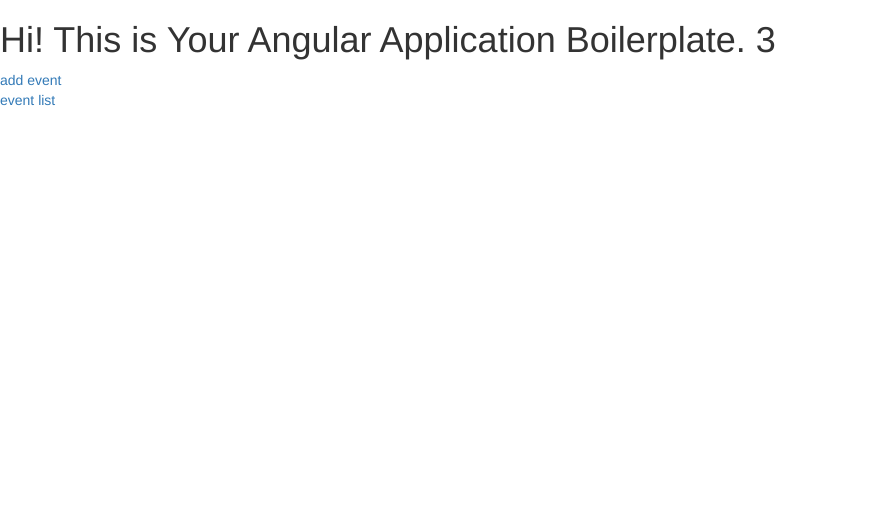
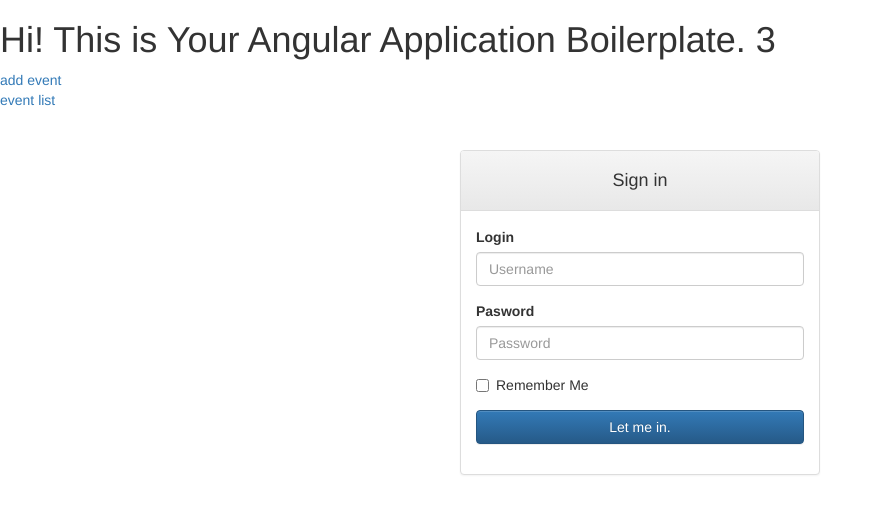
Before and after one commit to AngularJSDublin/starkeventsapp, a website: page index.html at #/login in a window 1280 px wide. Shown: the whole page, without its empty margins (0-883 px from the left). Drawn offline with Linux system fonts and the light colour scheme.

Commit message:
first commit for auth

```diff
--- a/app/app.js
+++ b/app/app.js
@@ -6,7 +6,8 @@
 		'eventsApp.backend',
 		'eventsApp.directives',
 		'eventsApp.controllers',
-		'eventsApp.addEvent'
+		'eventsApp.addEvent',
+		'eventsApp.auth'
 	]);
 
 	angular
@@ -21,6 +22,9 @@
        // $locationProvider.html5Mode(true);
 
 		$routeProvider
+		  .when('/login', {
+		  	templateUrl: 'app/components/login/login.template.html'
+		  })
 		  .when('/add-event', {
 		  	templateUrl: 'app/components/add-event/add-event.html',
 		  	controller: 'addEventController'
--- /dev/null
+++ b/app/components/auth/auth.service.js
@@ -0,0 +1,3 @@
+/**
+ * Created by Sergey on 20-Jun-15.
+ */
--- /dev/null
+++ b/app/components/auth/init.js
@@ -0,0 +1 @@
+angular.module('eventsApp.auth', []);
--- /dev/null
+++ b/app/components/auth/login.directive.js
@@ -0,0 +1,26 @@
+/**
+ * Created by Sergey on 20-Jun-15.
+ */
+(function() {
+    angular
+        .module('eventsApp.auth')
+            .directive('login', function() {
+                return {
+                    restrict: 'E' ,
+                    templateUrl: 'app/components/auth/login.template.html' ,
+                    controller: LoginController,
+                    controllerAs: 'vm'
+                };
+            });
+
+    LoginController.$inject = ['$scope'];
+    function LoginController($scope) {
+        var vm = this;
+        vm.onSubmit = OnSubmit;
+
+        function OnSubmit () {
+            console.log('Submit', vm);
+        }
+
+    }
+})();
--- /dev/null
+++ b/app/components/auth/login.template.html
@@ -0,0 +1,39 @@
+<div class="container">
+    <div class="row">
+        <div class="col-lg-4 col-lg-offset-4 col-md-4 col-md-offset-4 col-sm-6 col-sm-offset-3 col-xs-8 col-xs-offset-2">
+            <div class="panel panel-default">
+                <div class="panel-heading text-center">
+                    <h4>Sign in</h4>
+                </div>
+                <div class="panel-body">
+                    <div class="row">
+                        <div class="col-xs-12">
+                        </div>
+                    </div>
+                    <div class="row">
+                        <div class="col-xs-12">
+                            <form role="form" method="post" ng-submit="vm.onSubmit()">
+                                <div class="form-group">
+                                    <label for="inputLogin" class="control-label">Login</label>
+                                    <input id="inputLogin" type="text" name="user" placeholder="Username" required="required" value="" class="form-control" ng-model="vm.login"/>
+                                </div>
+                                <div class="form-group">
+                                    <label for="inputPassword">Pasword</label>
+                                    <input id="inputPassword" type="password" name="password" placeholder="Password" required="required" class="form-control" ng-model="vm.password"/>
+                                </div>
+                                <div class="form-group">
+                                    <div class="checkbox">
+                                        <label><input type="checkbox" ng-model="vm.remember"> Remember Me</label>
+                                    </div>
+                                </div>
+                                <div class="form-group">
+                                    <button type="submit" class="btn btn-primary btn-block btn-large">Let me in.</button>
+                                </div>
+                            </form>
+                        </div>
+                    </div>
+                </div>
+            </div>
+        </div>
+    </div>
+</div>
--- a/app/components/backend/category.factory.js
+++ b/app/components/backend/category.factory.js
@@ -72,7 +72,7 @@
             var url = 'https://starkeventsdb.firebaseio.com/categories/' + id + '.json';
             name = '"' + name + '"';
 
-            $http
+            return $http
                 .put(url, name)
                 .then(editComplete)
                 .catch(editFailed);
--- /dev/null
+++ b/app/components/login/login.template.html
@@ -0,0 +1,3 @@
+<br/>
+<br/>
+<login></login>
--- a/index.html
+++ b/index.html
@@ -48,6 +48,9 @@
 
         <script src="app/components/eventdetails/event-details-controller.js"></script>
 
+        <script src="app/components/auth/init.js"></script>
+        <script src="app/components/auth/login.directive.js"></script>
+
 
         <script src="app/app.js"></script>
     </body>
```
